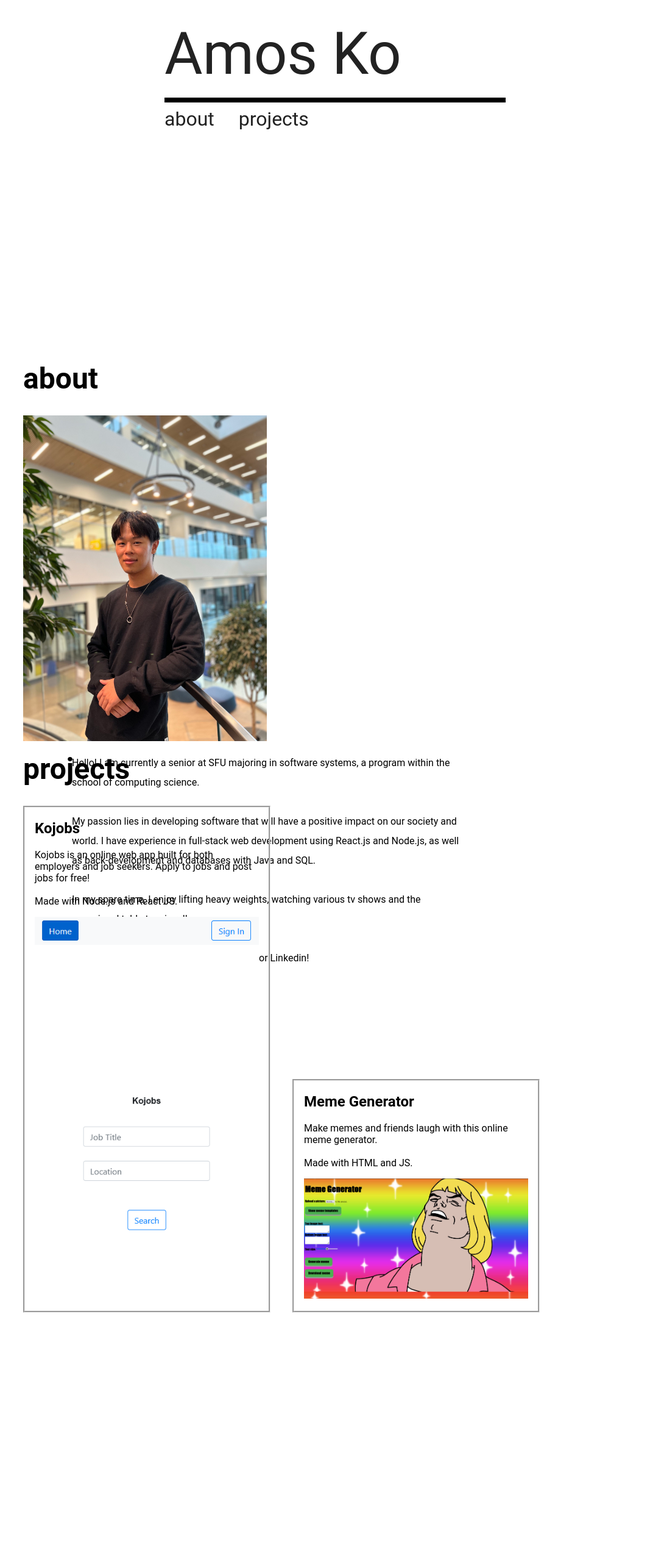
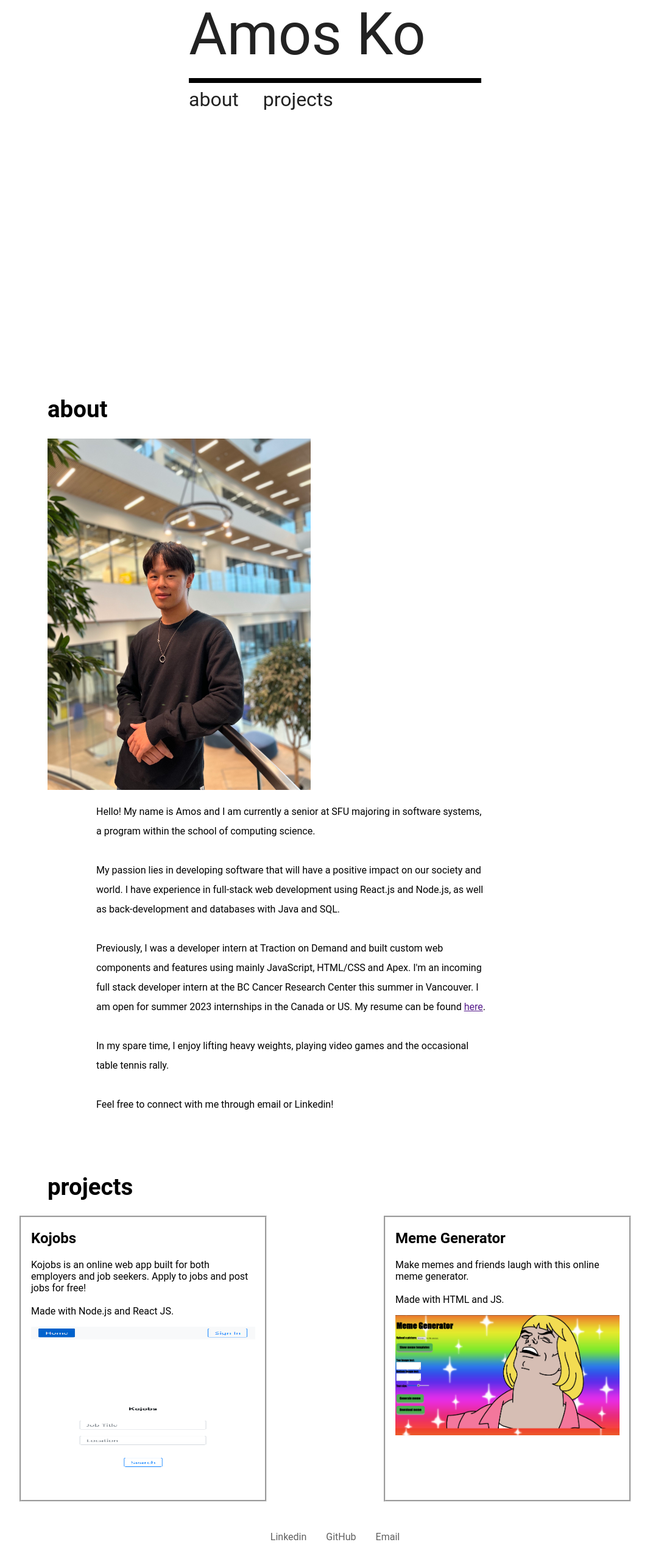
Before and after one commit to amosisok/amosisok.github.io, a plain HTML site: page index.html in a window 1280 px wide. Shown: the part 240-2786 px from the top of the page at 61% size, without its empty margins (90-1157 px from the left). Before the commit the page ends 2392 px from the top, so only its background shows below. Drawn offline with Linux system fonts and the light colour scheme.

Commit message:
Fix project styling and add social media links

```diff
--- a/index.html
+++ b/index.html
@@ -9,6 +9,7 @@
 </head>
 <body>
 
+<div class="parent">
   <div class="animated-title">
     <div class="text-top">
       <div>
@@ -21,26 +22,34 @@
     </div>
     </div>
 </div>
+</div>
 
-<div class="sections">
+<div class="container">
   <div class="section about">
     <h1 id="about">about</h1>
 
     <img class="portrait" src="https://raw.githubusercontent.com/amosisok/amosisok.github.io/main/images/me.jpg"/>
     <div class="aboutContent">
-      <p>Hello! I am currently a senior at SFU majoring in software systems, a program within the school of computing science.
+      <p>Hello! My name is Amos and I am currently a senior at SFU majoring in software systems, a program within the school of computing science.
         <br><br>
-        My passion lies in developing software that will have a positive impact on our society and world. I have experience in full-stack web development using React.js and Node.js, as well as back-development and databases with Java and SQL.
+        My passion lies in developing software that will have a positive impact on our society and world.
+        I have experience in full-stack web development using React.js and Node.js, as well as back-development and databases with Java and SQL.
         <br><br>
 
-        In my spare time, I enjoy lifting heavy weights, watching various tv shows and the occasional table tennis rally.
+        Previously, I was a developer intern at Traction on Demand and built custom web components and features using mainly JavaScript, HTML/CSS and Apex. I'm an incoming full stack developer intern at the BC Cancer Research Center this summer in Vancouver.
+        I am open for summer 2023 internships in the Canada or US. My resume can be found <a href="" class="footerText">here</a>.<br><br>
+
+        In my spare time, I enjoy lifting heavy weights, playing video games and the occasional table tennis rally.
         <br><br>
-        Feel free to connect with me through email or <a class="links" href="https://www.linkedin.com/in/amos-ko/">Linkedin</a>!</p>
+        Feel free to connect with me through email or <a class="links" href="https://www.linkedin.com/in/amos-ko/">Linkedin</a>! </p>
     </div>
   </div>
 
-  <div class="section projects">
+  <div class="section">
     <h1 id="projects">projects</h1>
+  </div>
+
+  <div class="row">
     <div class="project">
       <div class="projectContent">
         <a class="links" href="https://ko-jobs.herokuapp.com" target="_blank"><h2>Kojobs</h2></a>
@@ -66,16 +75,21 @@
           </a>
       </div>
     </div>
+  </div>
+
 
 </div>
+
+  <footer class="footer">
+    <div class="footerRow">
+      <a class="footerLinks" href="https://www.linkedin.com/in/amos-ko/">Linkedin</a>
+      <a class="footerLinks" href="https://github.com/amosisok">GitHub</a>
+      <a class="footerLinks" href="mailto:amosisok@gmail.com">Email</a>
     </div>
-
-    <!-- <footer>
-      <div class="copyright">
+    <div class="copyright row">
       <p>© 2022 Amos Ko. All rights reserved.</p>
     </div>
-    </footer> -->
-    <br>
+  </footer>
 </body>
 </html>
 </html>
--- a/styles.css
+++ b/styles.css
@@ -1,13 +1,5 @@
 .copyright {
-    left: 50%;
-    position: fixed;
-    display: flex;
-    justify-content: center;
-    transform: translateX(-50%);
-    bottom: 0;
-    color: #222;
     font-family: Roboto, Arial, sans-serif;
-    margin-top: 1rem;
 }
 /* source: https://codepen.io/alvaromontoro/post/recreating-ipad-pro-commercial-animation-with-css */
 
@@ -23,16 +15,6 @@
   0% { transform: translate3d(0, -100%, 0); }
   100% { transform: translate3d(0, 0, 0); }
 }
-.animated-title {
-  color: #222;
-  font-family: Roboto, Arial, sans-serif;
-  height: 90vmin;
-  left: 50%;
-  position: absolute;
-  top: 50%;
-  transform: translate(-50%, -50%);
-  width: 70vmin;
-}
 
 .animated-title > div {
   height: 50%;
@@ -45,9 +27,7 @@
   padding: 2vmin 0;
   position: absolute;
 }
-/* .animated-title > div div span:first-child { */
-  /* display: block; */
-/* } */
+
 .animated-title > div.text-top {
   border-bottom: 1vmin solid #000;
   top: 0;
@@ -84,24 +64,27 @@
 }
 
 @media only screen and (min-width:1024px) {
-  .about{
-    top: 100vh;
+
+  .animated-title {
+    color: #222;
+    font-family: Roboto, Arial, sans-serif;
+    height: 90vh;
+    transform: translateX(-50%);
+    width: 30rem;
   }
 
-  .projects {
-    top: 180vh;
+  .parent {
+    margin-left: 50%;
+    height: 100vh;
   }
 
   .section {
-    left: 50%;
-    position: absolute;
-    transform: translateX(-50%);
-    width: 80%;
+    margin-left: 10rem;
+    margin-top: 5rem;
   }
 
   .portrait {
-    max-width: 25rem;
-    max-height: 50rem;
+    max-width: 27rem;
   }
 
   .aboutContent {
@@ -112,9 +95,25 @@
   }
   .project {
     width: 50vmin;
-    display: inline-block;
+    display: flex;
     margin-right: 2rem;
     border-style: groove;
+    max-height: 60vh;
+  }
+
+  .row {
+    width: 100%;
+    display: flex;
+    justify-content: center;
+    /* background-color: orange; */
+    gap: 10rem;
+  }
+
+  .footerRow {
+    width: 100%;
+    display: flex;
+    justify-content: center;
+    gap: 2rem;
   }
 }
 
@@ -131,7 +130,6 @@
 
   .section {
     left: 50%;
-    position: absolute;
     transform: translateX(-50%);
   }
 
@@ -157,25 +155,51 @@
 
 .section > h1 {
   font-family: Roboto, Arial, sans-serif;
-  font-size: 6vmin;
+  font-size: 3vw;
 }
 
 .section > div {
   font-family: Roboto, Arial, sans-serif;
   font-size: 2vmin;
   display: inline-block;
+}
 
+.row > div > div{
+  font-family: Roboto, Arial, sans-serif;
+  font-size: 2vmin;
+  display: inline-block;
 }
 
 .links {
+  font-family: Roboto, Arial, sans-serif;
   text-decoration: none;
   color: black;
 }
 
+.links:hover {
+  text-decoration: underline;
+}
+
 .projectImage {
   width: 100%;
+  max-height: 35vh;
 }
 
 .projectContent {
-  margin: 1rem;
+  margin-left: 1rem;
+  margin-right: 1rem;
 }
+
+.footer {
+  margin-top: 3rem;
+}
+
+.footerLinks {
+  font-family: Roboto, Arial, sans-serif;
+  text-decoration: none;
+  color: #606060;
+}
+
+.footerLinks:hover {
+  text-decoration: underline;
+}
```
Also changed, not shown: 1 other file. Lines whose indentation alone changed are shown as unchanged.
